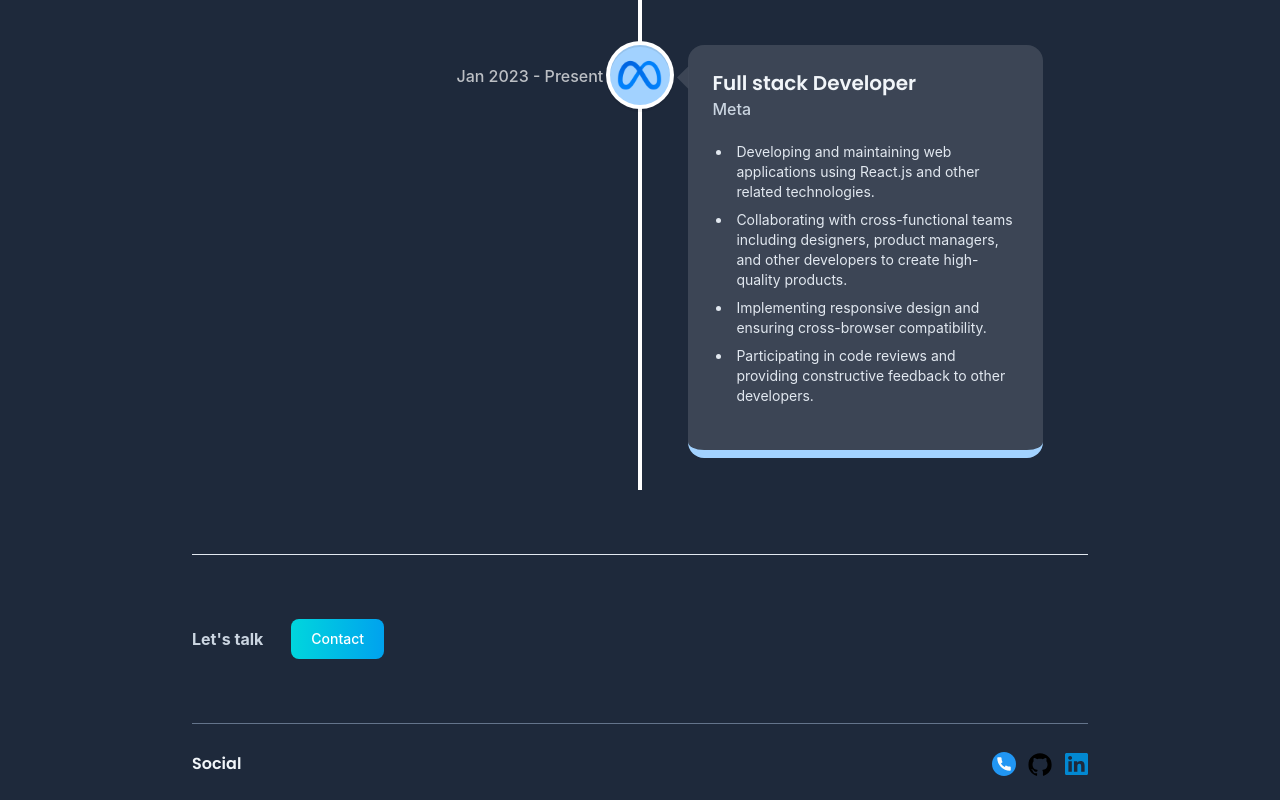
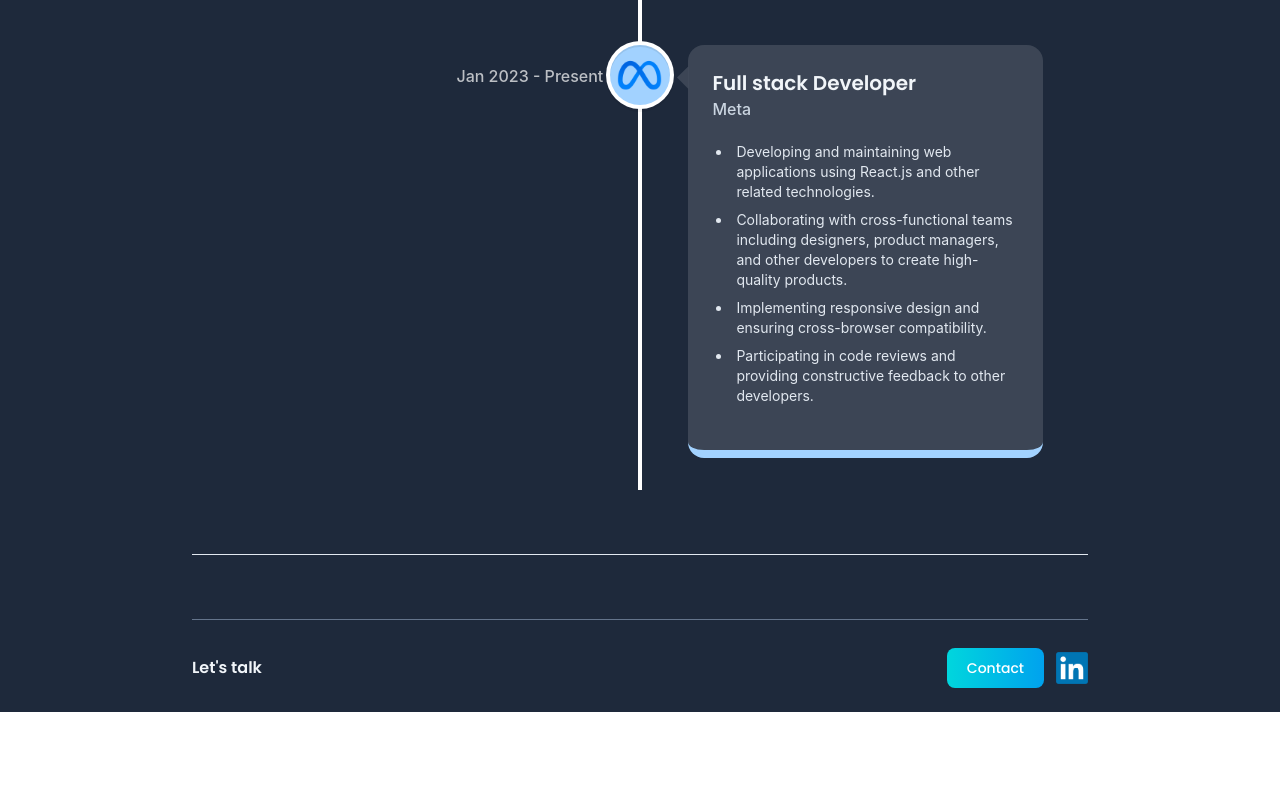
Before and after one commit to orilazar/3d-portfolio, a React (Vite) app in the folder app/: page /about in a window 1280 px wide. Shown: the part 2388-3188 px from the top of the page. After the commit the page ends 3100 px from the top, so only its background shows below. Built offline with nearby package versions, Linux system fonts and the light colour scheme; no server answers.

Commit message:
More stuff

```diff
--- a/app/src/assets/images/index.js
+++ b/app/src/assets/images/index.js
@@ -1,15 +1,9 @@
-import hero from './hero.jpg'
-import meta from './meta.png'
-import shopify from './shopify.png'
-import starbucks from './starbucks.png'
-import tesla from './tesla.png'
-import logo from './logo.svg'
+import hero from "./hero.jpg";
+import meta from "./meta.png";
+import shopify from "./shopify.png";
+import starbucks from "./starbucks.png";
+import tesla from "./tesla.png";
+import logo from "./logo.svg";
+import linkedIn from "./linkedin.png";
 
-export {
-    hero,
-    meta,
-    shopify,
-    starbucks,
-    tesla,
-    logo
-}
+export { hero, meta, shopify, starbucks, tesla, logo, linkedIn };
--- a/app/src/components/Footer.jsx
+++ b/app/src/components/Footer.jsx
@@ -1,22 +1,30 @@
 import { Link } from "react-router-dom";
 
 import { socialLinks } from "../constants";
+import { useLocation } from "react-router-dom";
 
 const Footer = () => {
+  const location = useLocation();
+
   return (
     <footer className="footer font-poppins">
       <hr className="border-slate-500" />
 
       <div className="footer-container">
-        <p className="font-semibold text-slate-100">Social</p>
+        <p className="font-semibold text-slate-100">Let's talk</p>
 
         <div className="flex gap-3 justify-center items-center">
+          {location.pathname !== "/contact" ? (
+            <Link to="/contact" className="btn">
+              Contact
+            </Link>
+          ) : null}
           {socialLinks.map((link) => (
             <Link key={link.name} to={link.link} target="_blank">
               <img
                 src={link.iconUrl}
                 alt={link.name}
-                className="w-6 h-6 object-contain"
+                className="w-8 h-8 object-contain"
               />
             </Link>
           ))}
--- a/app/src/constants/index.js
+++ b/app/src/constants/index.js
@@ -1,4 +1,4 @@
-import { meta, shopify, starbucks, tesla } from "../assets/images";
+import { meta, shopify, starbucks, tesla, linkedIn } from "../assets/images";
 import {
   car,
   contact,
@@ -9,7 +9,6 @@
   github,
   html,
   javascript,
-    linkedin,
   mongodb,
   motion,
   mui,
@@ -23,7 +22,7 @@
   summiz,
   tailwindcss,
   threads,
-    typescript
+  typescript,
 } from "../assets/icons";
 
 export const skills = [
@@ -106,7 +105,7 @@
     imageUrl: typescript,
     name: "TypeScript",
     type: "Frontend",
-    }
+  },
 ];
 
 export const experiences = [
@@ -166,63 +165,59 @@
 
 export const socialLinks = [
   {
-        name: 'Contact',
-        iconUrl: contact,
-        link: '/contact',
+    name: "LinkedIn",
+    iconUrl: linkedIn,
+    link: "https://www.linkedin.com/in/YourLinkedInUsername",
   },
-    {
-        name: 'GitHub',
-        iconUrl: github,
-        link: 'https://github.com/YourGitHubUsername',
-    },
-    {
-        name: 'LinkedIn',
-        iconUrl: linkedin,
-        link: 'https://www.linkedin.com/in/YourLinkedInUsername',
-    }
 ];
 
 export const projects = [
   {
     iconUrl: pricewise,
-        theme: 'btn-back-red',
-        name: 'Amazon Price Tracker',
-        description: 'Developed a web application that tracks and notifies users of price changes for products on Amazon, helping users find the best deals.',
-        link: 'https://github.com/adrianhajdin/pricewise',
+    theme: "btn-back-red",
+    name: "Amazon Price Tracker",
+    description:
+      "Developed a web application that tracks and notifies users of price changes for products on Amazon, helping users find the best deals.",
+    link: "https://github.com/adrianhajdin/pricewise",
   },
   {
     iconUrl: threads,
-        theme: 'btn-back-green',
-        name: 'Full Stack Threads Clone',
-        description: 'Created a full-stack replica of the popular discussion platform "Threads," enabling users to post and engage in threaded conversations.',
-        link: 'https://github.com/adrianhajdin/threads',
+    theme: "btn-back-green",
+    name: "Full Stack Threads Clone",
+    description:
+      'Created a full-stack replica of the popular discussion platform "Threads," enabling users to post and engage in threaded conversations.',
+    link: "https://github.com/adrianhajdin/threads",
   },
   {
     iconUrl: car,
-        theme: 'btn-back-blue',
-        name: 'Car Finding App',
-        description: 'Designed and built a mobile app for finding and comparing cars on the market, streamlining the car-buying process.',
-        link: 'https://github.com/adrianhajdin/project_next13_car_showcase',
+    theme: "btn-back-blue",
+    name: "Car Finding App",
+    description:
+      "Designed and built a mobile app for finding and comparing cars on the market, streamlining the car-buying process.",
+    link: "https://github.com/adrianhajdin/project_next13_car_showcase",
   },
   {
     iconUrl: snapgram,
-        theme: 'btn-back-pink',
-        name: 'Full Stack Instagram Clone',
-        description: 'Built a complete clone of Instagram, allowing users to share photos and connect with friends in a familiar social media environment.',
-        link: 'https://github.com/adrianhajdin/social_media_app',
+    theme: "btn-back-pink",
+    name: "Full Stack Instagram Clone",
+    description:
+      "Built a complete clone of Instagram, allowing users to share photos and connect with friends in a familiar social media environment.",
+    link: "https://github.com/adrianhajdin/social_media_app",
   },
   {
     iconUrl: estate,
-        theme: 'btn-back-black',
-        name: 'Real-Estate Application',
-        description: 'Developed a web application for real estate listings, facilitating property searches and connecting buyers with sellers.',
-        link: 'https://github.com/adrianhajdin/projects_realestate',
+    theme: "btn-back-black",
+    name: "Real-Estate Application",
+    description:
+      "Developed a web application for real estate listings, facilitating property searches and connecting buyers with sellers.",
+    link: "https://github.com/adrianhajdin/projects_realestate",
   },
   {
     iconUrl: summiz,
-        theme: 'btn-back-yellow',
-        name: 'AI Summarizer Application',
-        description: 'App that leverages AI to automatically generate concise & informative summaries from lengthy text content, or blogs.',
-        link: 'https://github.com/adrianhajdin/project_ai_summarizer',
-    }
+    theme: "btn-back-yellow",
+    name: "AI Summarizer Application",
+    description:
+      "App that leverages AI to automatically generate concise & informative summaries from lengthy text content, or blogs.",
+    link: "https://github.com/adrianhajdin/project_ai_summarizer",
+  },
 ];
--- a/app/src/pages/About.jsx
+++ b/app/src/pages/About.jsx
@@ -112,8 +112,6 @@
       </div>
 
       <hr className="border-slate-200" />
-
-      <CTA />
     </section>
   );
 };
--- a/app/src/pages/Projects.jsx
+++ b/app/src/pages/Projects.jsx
@@ -62,8 +62,6 @@
       </div>
 
       <hr className="border-slate-500" />
-
-      <CTA />
     </section>
   );
 };
```
Also changed, not shown: app/src/assets/images/LinkedIn.png (added). Lines whose indentation alone changed are shown as unchanged.
